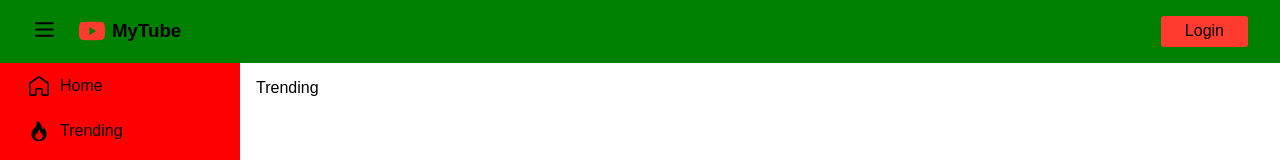
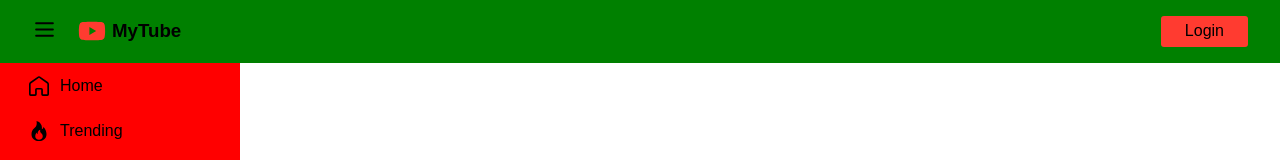
Before and after one commit to prince2167/MyTube, a React (Create React App) app: page /trending in a window 1280 px wide. Shown: the top 160 px of the page. Built offline with nearby package versions, Linux system fonts and the light colour scheme; no server answers.

Commit message:
create conditional classname

```diff
--- a/src/components/Layout/Layout.jsx
+++ b/src/components/Layout/Layout.jsx
@@ -12,7 +12,7 @@ const Layout = () => {
       <Navbar />
       <div className={classes.layout}>
         {isMenuOpen && <Sidebar />}
-        <main style={{ margin: "1rem 0 0 16rem" }}>
+        <main className={isMenuOpen ? classes.main : classes.main2}>
           <Outlet />
         </main>
       </div>
```
